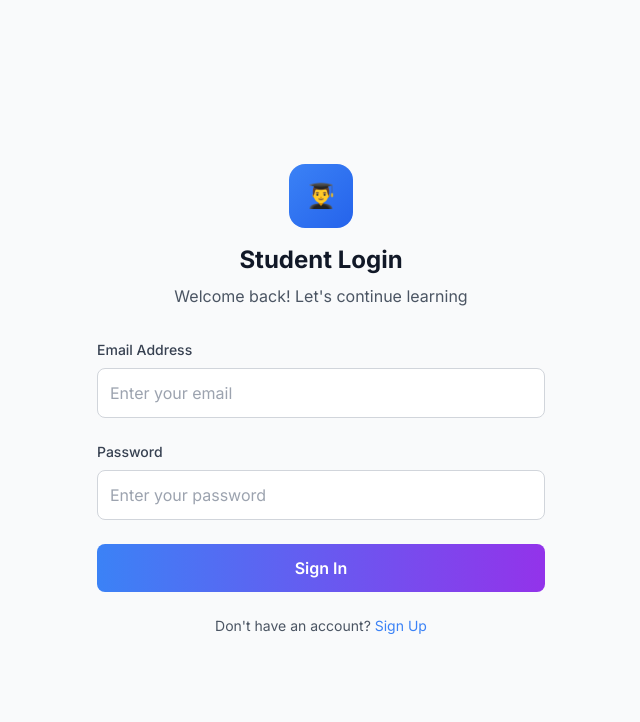
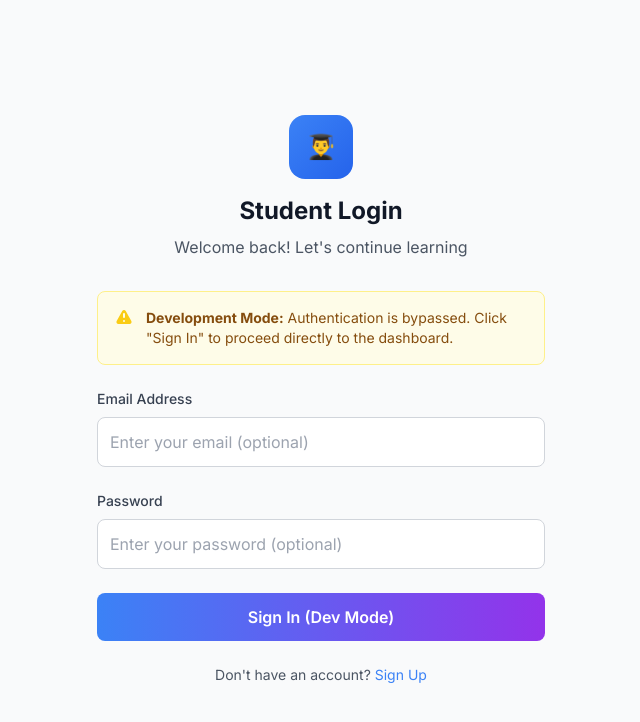
Before and after one commit to PulkitMangal09/soft-engg-project-may-2025-se-May-12, a Vue app in the folder frontend/: page /login/1 in a window 1280 px wide. Shown: the top 722 px of the page, without its empty margins (319-959 px from the left). Built offline with nearby package versions, Linux system fonts and the light colour scheme.

Commit message:
dev login

```diff
--- a/frontend/src/store/modules/auth.js
+++ b/frontend/src/store/modules/auth.js
@@ -72,6 +72,24 @@ export default {
             }
         },
 
+        // New action to bypass authentication for development
+        async loginWithoutValidation({ commit }, { role }) {
+            // Create a mock user object
+            const mockUser = {
+                id: 1,
+                name: `${role.charAt(0).toUpperCase() + role.slice(1)} User`,
+                email: `${role}@example.com`,
+                role: role
+            }
+
+            // Set authentication state without backend validation
+            commit('SET_USER', mockUser)
+            commit('SET_TOKEN', 'mock-token-' + Date.now())
+            commit('SET_ROLE', role)
+
+            return { success: true }
+        },
+
         logout({ commit }) {
             commit('LOGOUT')
         }
--- a/frontend/src/views/auth/LoginView.vue
+++ b/frontend/src/views/auth/LoginView.vue
@@ -10,25 +10,41 @@
                 <p class="text-gray-600">{{ roleConfig.subtitle }}</p>
             </div>
 
+            <!-- Development mode notice -->
+            <div class="bg-yellow-50 border border-yellow-200 rounded-lg p-4 mb-6">
+                <div class="flex">
+                    <div class="flex-shrink-0">
+                        <svg class="h-5 w-5 text-yellow-400" viewBox="0 0 20 20" fill="currentColor">
+                            <path fill-rule="evenodd" d="M8.257 3.099c.765-1.36 2.722-1.36 3.486 0l5.58 9.92c.75 1.334-.213 2.98-1.742 2.98H4.42c-1.53 0-2.493-1.646-1.743-2.98l5.58-9.92zM11 13a1 1 0 11-2 0 1 1 0 012 0zm-1-8a1 1 0 00-1 1v3a1 1 0 002 0V6a1 1 0 00-1-1z" clip-rule="evenodd" />
+                        </svg>
+                    </div>
+                    <div class="ml-3">
+                        <p class="text-sm text-yellow-800">
+                            <strong>Development Mode:</strong> Authentication is bypassed. Click "Sign In" to proceed directly to the dashboard.
+                        </p>
+                    </div>
+                </div>
+            </div>
+
             <form @submit.prevent="handleLogin" class="space-y-6">
                 <div>
                     <label class="block text-sm font-medium text-gray-700 mb-2">Email Address</label>
-                    <input v-model="form.email" type="email" required
+                    <input v-model="form.email" type="email"
                         class="w-full px-3 py-3 border border-gray-300 rounded-lg focus:outline-none focus:ring-2 focus:ring-blue-500 focus:border-transparent"
-                        placeholder="Enter your email">
+                        placeholder="Enter your email (optional)">
                 </div>
 
                 <div>
                     <label class="block text-sm font-medium text-gray-700 mb-2">Password</label>
-                    <input v-model="form.password" type="password" required
+                    <input v-model="form.password" type="password"
                         class="w-full px-3 py-3 border border-gray-300 rounded-lg focus:outline-none focus:ring-2 focus:ring-blue-500 focus:border-transparent"
-                        placeholder="Enter your password">
+                        placeholder="Enter your password (optional)">
                 </div>
 
                 <button type="submit" :disabled="loading"
                     class="w-full bg-gradient-to-r from-blue-500 to-purple-600 text-white font-semibold py-3 px-6 rounded-lg hover:opacity-90 transition-opacity disabled:opacity-50">
                     <span v-if="loading">Signing in...</span>
-                    <span v-else>Sign In</span>
+                    <span v-else>Sign In (Dev Mode)</span>
                 </button>
             </form>
 
@@ -92,18 +108,13 @@ export default {
         async handleLogin() {
             this.loading = true
             try {
-                const result = await this.$store.dispatch('auth/login', {
-                    email: this.form.email,
-                    password: this.form.password,
+                // Bypass authentication for now - directly set user role and navigate
+                await this.$store.dispatch('auth/loginWithoutValidation', {
                     role: this.role
                 })
 
-                if (result.success) {
-                    this.$router.push(`/${this.role}`)
-                } else {
-                    // Handle error
-                    alert(result.error || 'Login failed')
-                }
+                // Navigate to the respective dashboard
+                this.$router.push(`/${this.role}`)
             } catch (error) {
                 console.error('Login error:', error)
                 alert('An error occurred during login')
```
Also changed, not shown: 1 other file (tests, documents, lock files or other folders).
